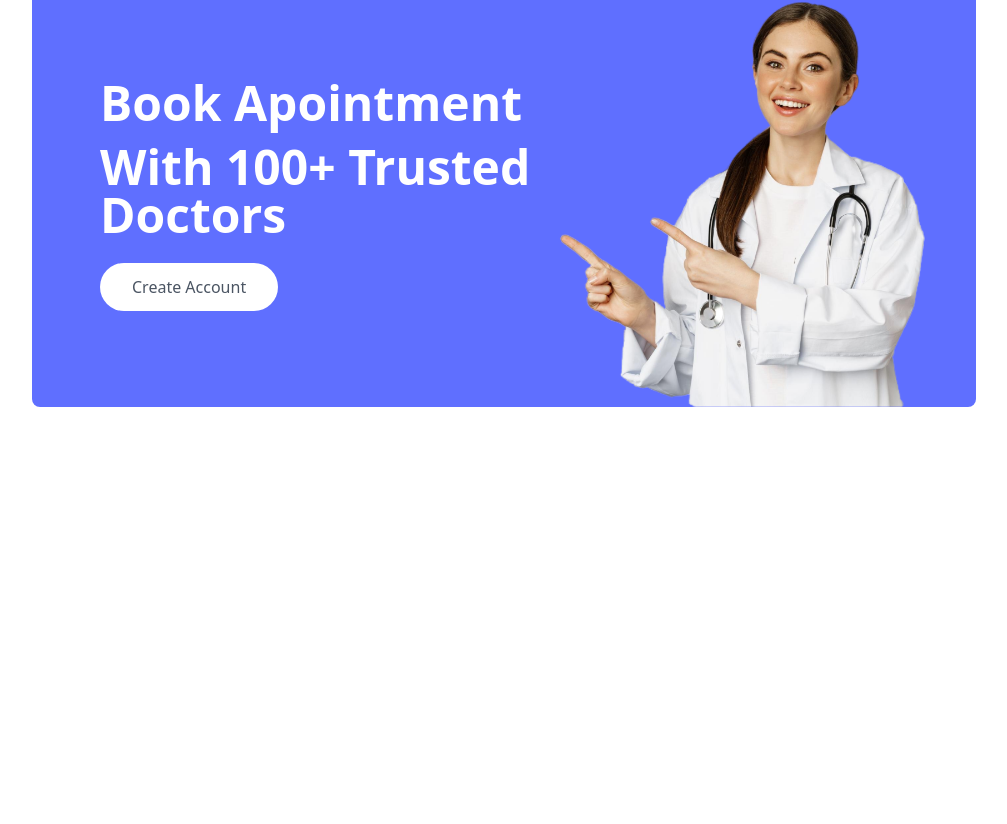
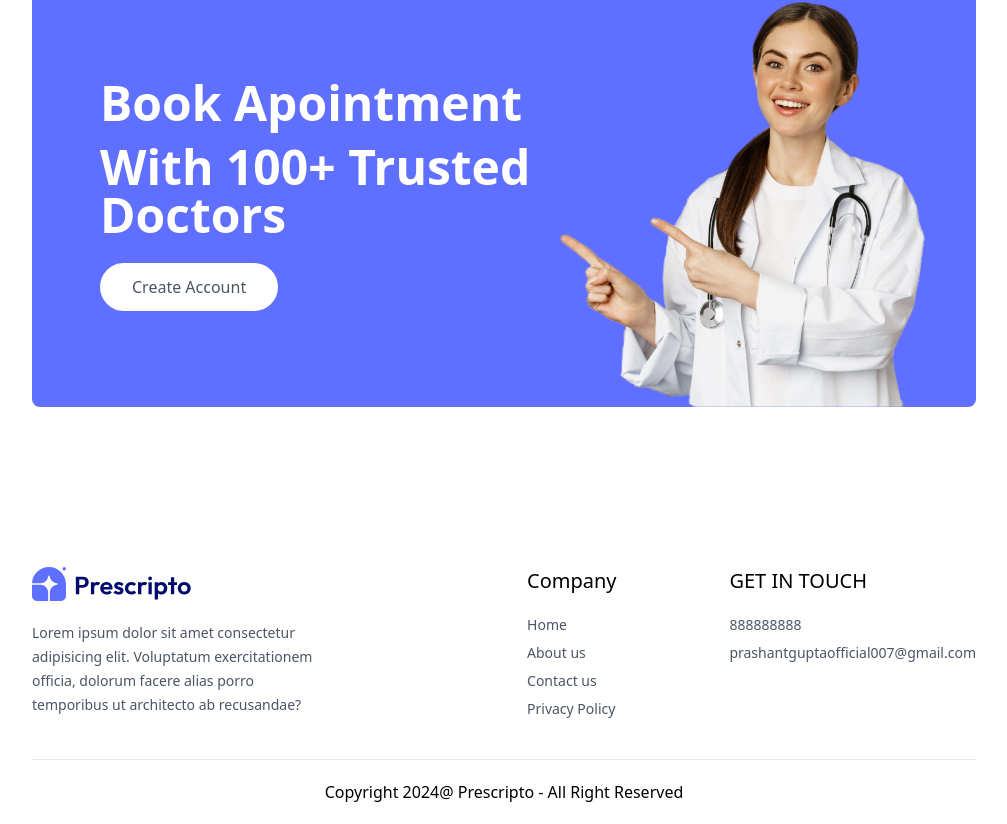
Before and after one commit to itz-prashant/prescripto, a React (Vite) app in the folder frontend/: page / in a window 1280 px wide. Shown: the part 2297-3121 px from the top of the page, without its empty margins (136-1143 px from the left). Before the commit the page ends 2784 px from the top, so only its background shows below. Built offline with nearby package versions, Linux system fonts and the light colour scheme.

Commit message:
Add footer

```diff
--- a/frontend/src/App.jsx
+++ b/frontend/src/App.jsx
@@ -10,6 +10,7 @@ import MyAppointment from './pages/MyAppointment'
 import Appointment from './pages/Appointmnet'
 import NotFound from './pages/Not-found'
 import Navbar from './components/Navbar'
+import Footer from './components/Footer'
 
 const App = () => {
   return (
@@ -27,7 +28,7 @@ const App = () => {
         <Route path='/appointment/:docId' element={<Appointment />} />
         <Route path='*' element={<NotFound />} />
       </Routes>
-
+      <Footer />
     </div>
   )
 }
--- /dev/null
+++ b/frontend/src/components/Footer.jsx
@@ -0,0 +1,39 @@
+import React from 'react'
+import { assets } from '../assets/assets'
+
+const Footer = () => {
+  return (
+    <div className='md:mx-10'>
+        <div className='flex flex-col sm:grid grid-cols-[3fr_1fr_1fr] gap-14 my-10 mt-40 text-sm'>
+            <div>
+                <img className='mb-5 w-40' src={assets.logo} alt="" />
+                <p className='w-full md:w-2/3  text-gray-600 leading-6'>Lorem ipsum dolor sit amet consectetur adipisicing elit. Voluptatum exercitationem officia, dolorum facere alias porro temporibus ut architecto ab recusandae?</p>
+            </div>
+
+            <div>
+                <p className='text-xl font-medium mb-5'>Company</p>
+                <ul className='flex flex-col gap-2 text-gray-600'>
+                    <li>Home</li>
+                    <li>About us</li>
+                    <li>Contact us</li>
+                    <li>Privacy Policy</li>
+                </ul>
+            </div>
+
+            <div>
+                <p className='text-xl font-medium mb-5'>GET IN TOUCH</p>
+                <ul className='flex flex-col gap-2 text-gray-600'>
+                    <li>888888888</li>
+                    <li>prashantguptaofficial007@gmail.com</li>
+                </ul>
+            </div>
+        </div>
+        <div>
+            <hr />
+            <p className='py-5 tetx-sm text-center'>Copyright 2024@ Prescripto - All Right Reserved</p>
+        </div>
+    </div>
+  )
+}
+
+export default Footer
```
